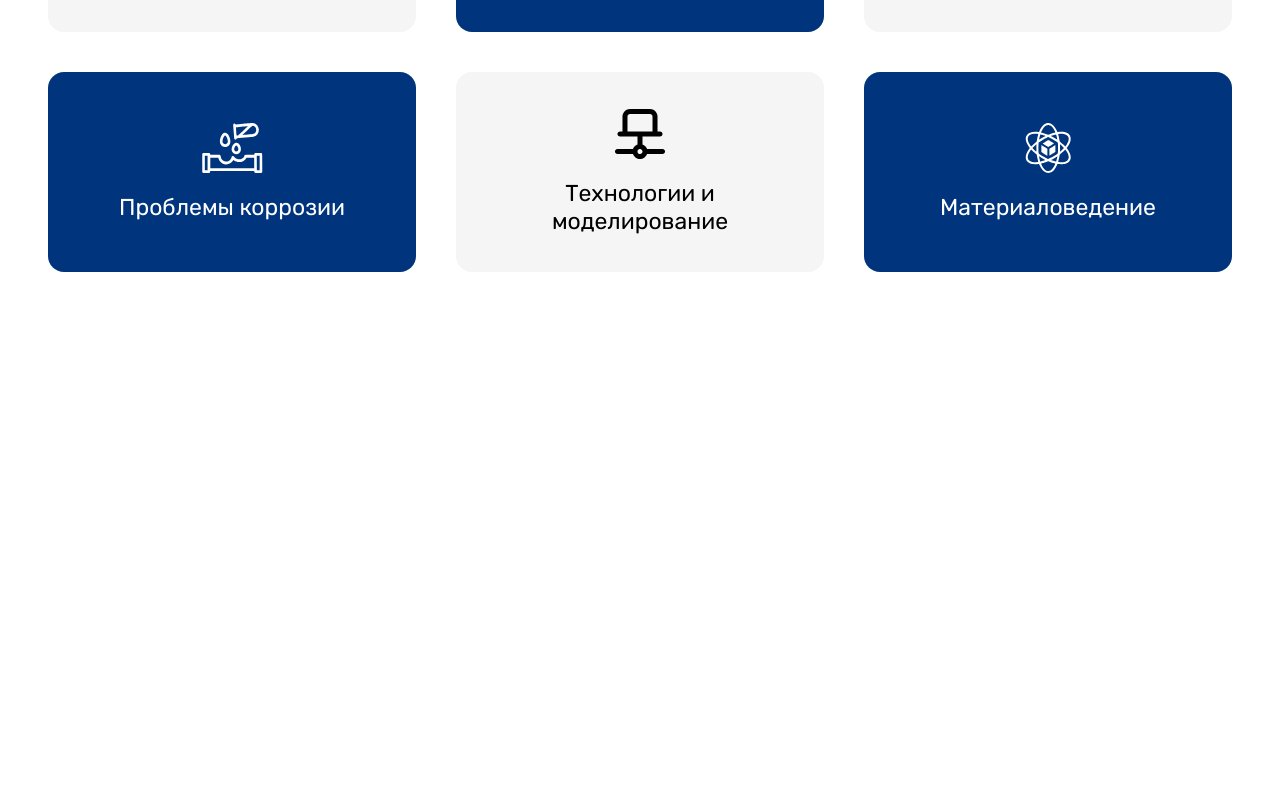
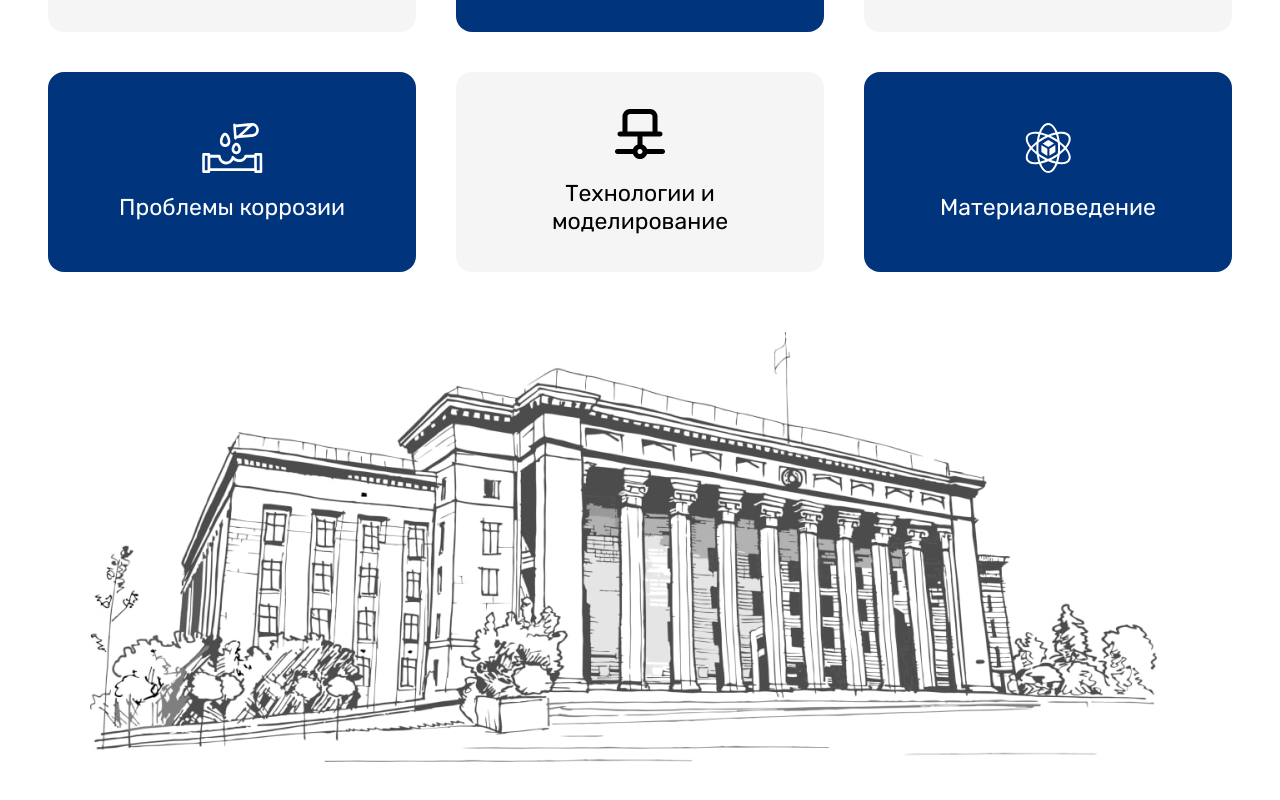
Before and after one commit to togzhanzhakhani/kbtu, a React (Vite) app: page / in a window 1280 px wide. Shown: the part 3770-4570 px from the top of the page. Before the commit the page ends 4042 px from the top, so only its background shows below. Built offline with nearby package versions, Linux system fonts and the light colour scheme.

Commit message:
feat: added module Home's ImageSection component

```diff
--- a/src/modules/home/Home.jsx
+++ b/src/modules/home/Home.jsx
@@ -1,6 +1,7 @@
 import HomeAbout from "./components/about/HomeAbout";
 import HomeDirections from "./components/directions/HomeDirections";
 import HomeHero from "./components/hero/HomeHero";
+import HomeImageSection from "./components/image_section/HomeImageSection";
 import styles from "./home.module.css";
 
 const Home = () => {
@@ -12,6 +13,8 @@ const Home = () => {
 			<HomeAbout />
 
 			<HomeDirections />
+
+			<HomeImageSection />
 		</div>
 	);
 };
--- /dev/null
+++ b/src/modules/home/components/image_section/HomeImageSection.jsx
@@ -0,0 +1,18 @@
+import Container from "@common/components/container/Container";
+import kbtuImage from "@assets/images/home_image_section.png";
+import styles from "./home_image_section.module.css";
+
+const HomeImageSection = () => {
+
+	return (
+		<Container maxWidth="80rem" isCentered>
+			<img
+				className={styles.image}
+				src={kbtuImage}
+				alt="drawn kbtu image"
+			/>
+		</Container>
+	);
+};
+
+export default HomeImageSection;
--- /dev/null
+++ b/src/modules/home/components/image_section/home_image_section.module.css
@@ -0,0 +1,3 @@
+.image {
+	margin-block: 3.75rem;
+}
```
Also changed, not shown: 1 other file (tests, documents, lock files or other folders).
